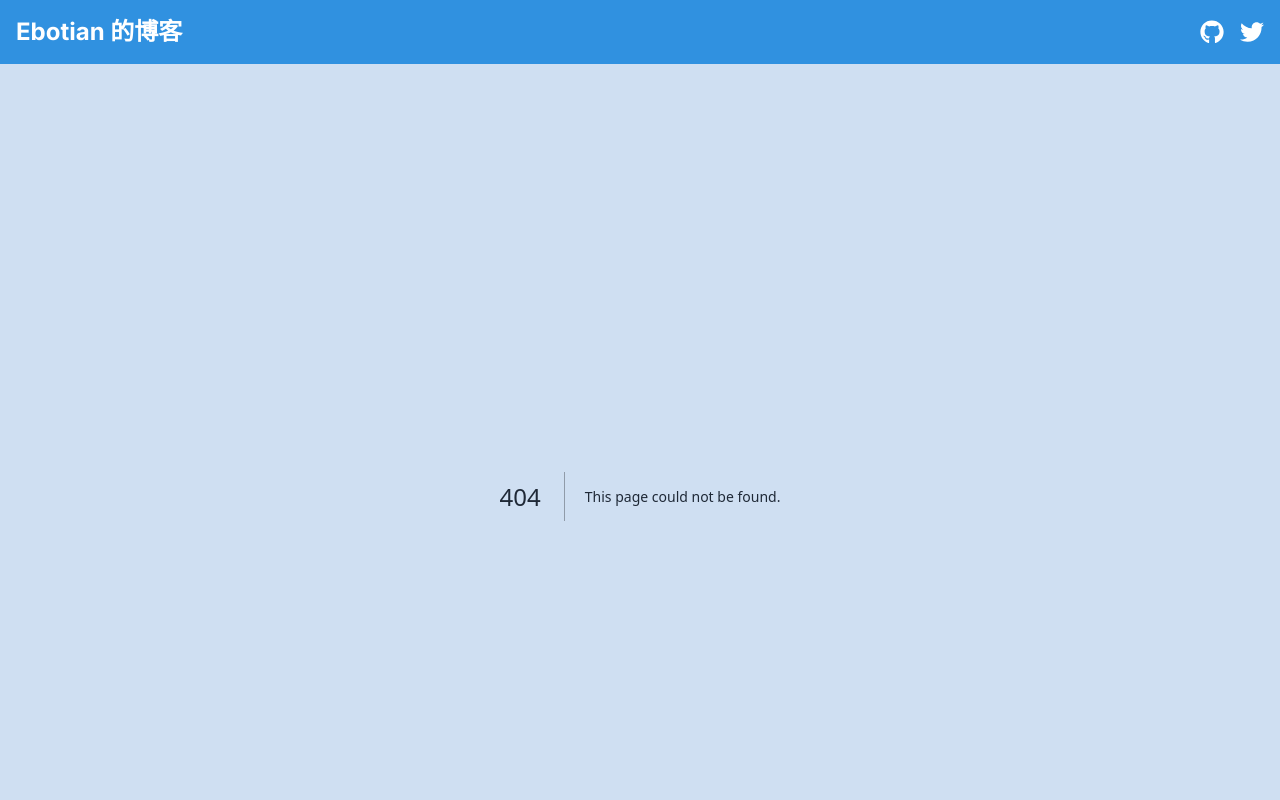
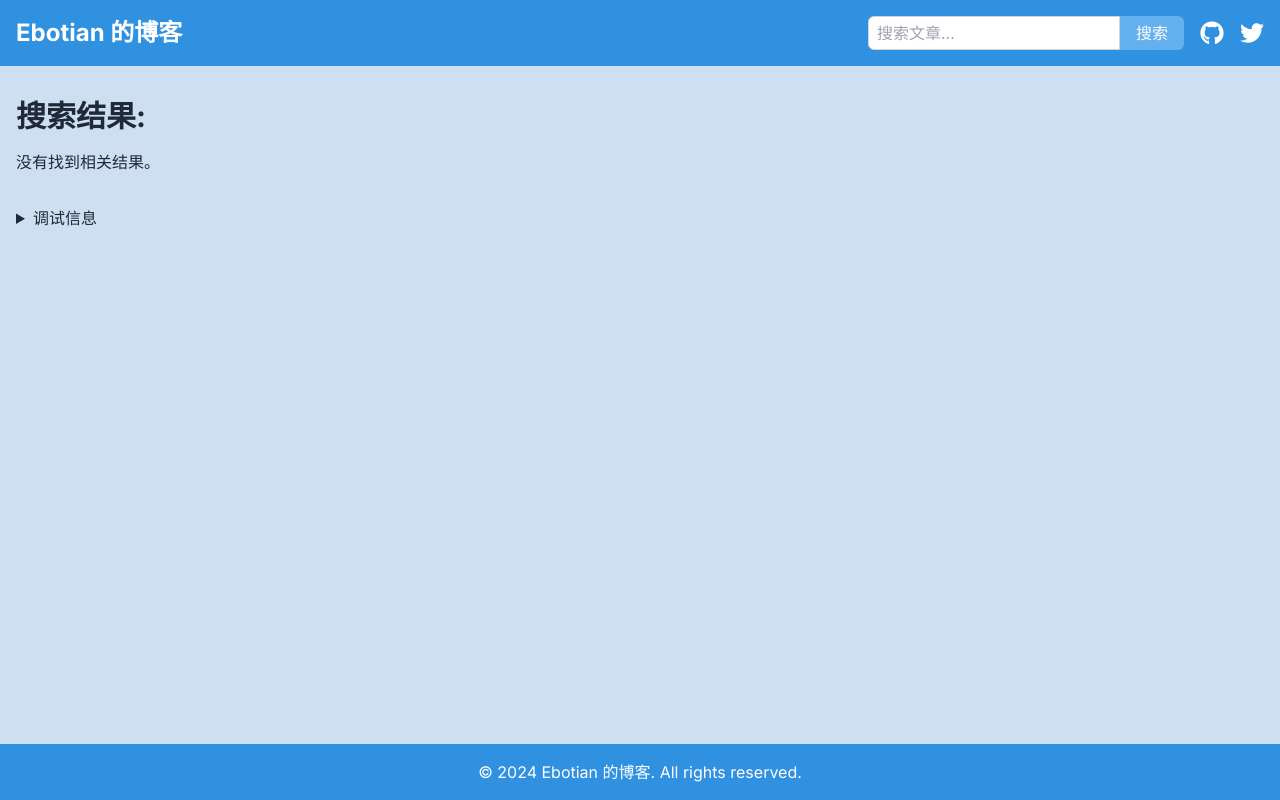
Before and after one commit to Ebotian/Ebotian.github.io, a Next.js app: page /search in a window 1280 px wide. Before the commit this address had no page. Shown: the top 800 px of the page. Built offline with nearby package versions, Linux system fonts and the light colour scheme.

Commit message:
搜索界面更新

```diff
--- a/package.json
+++ b/package.json
@@ -14,7 +14,9 @@
     "next": "14.2.11",
     "react": "^18",
     "react-dom": "^18",
+    "react-highlight-words": "^0.20.0",
     "react-icons": "^5.3.0",
+    "react-share": "^5.1.0",
     "remark": "^15.0.1",
     "remark-html": "^16.0.1"
   },
--- a/src/app/api/search/route.ts
+++ b/src/app/api/search/route.ts
@@ -6,10 +6,12 @@ export async function GET(request: Request) {
   const query = searchParams.get('q')
   const allPosts = getSortedPostsData()
 
-  const filteredPosts = allPosts.filter(post =>
-    post.title.toLowerCase().includes(query?.toLowerCase() || '') ||
-    post.id.toLowerCase().includes(query?.toLowerCase() || '')
-  )
+  const filteredPosts = allPosts.filter(post => {
+    const title = post.title?.toLowerCase() || ''
+    const id = post.id?.toLowerCase() || ''
+    const searchQuery = query?.toLowerCase() || ''
+    return title.includes(searchQuery) || id.includes(searchQuery)
+  })
 
   return NextResponse.json(filteredPosts)
 }
--- a/src/app/layout.tsx
+++ b/src/app/layout.tsx
@@ -3,6 +3,7 @@ import type { Metadata } from 'next'
 import { Inter } from 'next/font/google'
 import Link from 'next/link'
 import { FaGithub, FaTwitter } from 'react-icons/fa'
+import Search from '../components/Search'
 
 const inter = Inter({ subsets: ['latin'] })
 
@@ -17,11 +18,13 @@ export default function RootLayout({
   children: React.ReactNode
 }) {
   return (
-    <html lang="zh">
-      <body className={`${inter.className} bg-background text-gray-800`}>
+    <html lang="zh" className="h-full">
+      <body className={`${inter.className} flex flex-col min-h-full bg-background text-gray-800`}>
         <nav className="bg-primary text-white p-4">
-          <div className="container mx-auto flex justify-between items-center">
-            <Link href="/" className="text-2xl font-bold hover:text-secondary">Ebotian 的博客</Link>
+          <div className="container mx-auto flex flex-col md:flex-row justify-between items-center">
+            <Link href="/" className="text-2xl font-bold hover:text-secondary mb-4 md:mb-0">Ebotian 的博客</Link>
+            <div className="flex flex-col md:flex-row items-center space-y-4 md:space-y-0 md:space-x-4">
+              <Search />
               <div className="flex items-center space-x-4">
                 <Link href="https://github.com/Ebotian" target="_blank" rel="noopener noreferrer">
                   <FaGithub className="text-2xl hover:text-secondary" />
@@ -31,11 +34,12 @@ export default function RootLayout({
                 </Link>
               </div>
             </div>
+          </div>
         </nav>
-        <main className="container mx-auto px-4 py-8">
+        <main className="flex-grow container mx-auto px-4 py-8">
           {children}
         </main>
-        <footer className="bg-primary text-white p-4 mt-8">
+        <footer className="bg-primary text-white p-4 mt-auto">
           <div className="container mx-auto text-center">
             © 2024 Ebotian 的博客. All rights reserved.
           </div>
--- a/src/app/posts/[...id]/page.tsx
+++ b/src/app/posts/[...id]/page.tsx
@@ -1,14 +1,17 @@
 import { getAllPostIds, getPostData } from '../../../lib/posts'
 import Link from 'next/link'
+import ShareButtons from '../../../components/ShareButtons'
 
 export default async function Post({ params }: { params: { id: string[] } }) {
   const postData = await getPostData(params.id)
+  const title = postData.title || decodeURIComponent(params.id[params.id.length - 1])
   return (
     <article className="prose lg:prose-xl mx-auto bg-white shadow-lg rounded-lg p-8">
       <Link href="/" className="text-secondary hover:text-primary mb-4 inline-block">&larr; 返回首页</Link>
-      <h1 className="text-4xl font-bold mb-4 text-primary">{postData.title || postData.id}</h1>
+      <h1 className="text-4xl font-bold mb-4 text-primary">{title}</h1>
       {postData.date && <p className="text-gray-500 mb-8">{postData.date}</p>}
       <div className="text-gray-700" dangerouslySetInnerHTML={{ __html: postData.contentHtml }} />
+      <ShareButtons title={title} />
     </article>
   )
 }
--- /dev/null
+++ b/src/app/search/page.tsx
@@ -0,0 +1,55 @@
+'use client'
+
+import { useState, useEffect } from 'react'
+import Link from 'next/link'
+import { useSearchParams } from 'next/navigation'
+import Highlighter from 'react-highlight-words'
+
+export default function SearchResults() {
+  const [results, setResults] = useState([])
+  const [debug, setDebug] = useState('')
+  const searchParams = useSearchParams()
+  const query = searchParams.get('q') || ''
+
+  useEffect(() => {
+    if (query) {
+      fetch(`/api/search?q=${encodeURIComponent(query)}`)
+        .then(res => res.json())
+        .then(data => {
+          setResults(data)
+          setDebug(JSON.stringify(data, null, 2))
+        })
+    }
+  }, [query])
+
+  return (
+    <div>
+      <h1 className="text-3xl font-bold mb-4">搜索结果: {query}</h1>
+      {results.length > 0 ? (
+        <ul className="space-y-4">
+          {results.map((post: any, index: number) => (
+            <li key={post.id || index} className="bg-white shadow rounded-lg p-4">
+              <Link href={`/posts/${encodeURIComponent(post.id || '')}`}>
+                <h2 className="text-xl font-semibold text-primary hover:text-secondary">
+                  <Highlighter
+                    highlightClassName="bg-yellow-200"
+                    searchWords={[query]}
+                    autoEscape={true}
+                    textToHighlight={post.title || post.id || `未知标题 ${index + 1}`}
+                  />
+                </h2>
+              </Link>
+              {post.date && <p className="text-gray-500 text-sm">{post.date}</p>}
+            </li>
+          ))}
+        </ul>
+      ) : (
+        <p>没有找到相关结果。</p>
+      )}
+      <details className="mt-8">
+        <summary className="cursor-pointer">调试信息</summary>
+        <pre className="bg-gray-100 p-4 mt-2 rounded">{debug}</pre>
+      </details>
+    </div>
+  )
+}
--- /dev/null
+++ b/src/components/Search.tsx
@@ -0,0 +1,38 @@
+'use client'
+
+import { useState, KeyboardEvent } from 'react'
+import { useRouter } from 'next/navigation'
+
+export default function Search() {
+  const [searchTerm, setSearchTerm] = useState('')
+  const router = useRouter()
+
+  const handleSearch = () => {
+    if (searchTerm.trim()) {
+      router.push(`/search?q=${encodeURIComponent(searchTerm.trim())}`)
+    }
+  }
+
+  const handleKeyDown = (e: KeyboardEvent<HTMLInputElement>) => {
+    if (e.key === 'Enter') {
+      e.preventDefault()
+      handleSearch()
+    }
+  }
+
+  return (
+    <form onSubmit={(e) => { e.preventDefault(); handleSearch(); }} className="flex">
+      <input
+        type="text"
+        value={searchTerm}
+        onChange={(e) => setSearchTerm(e.target.value)}
+        onKeyDown={handleKeyDown}
+        placeholder="搜索文章..."
+        className="px-2 py-1 border border-gray-300 rounded-l-md focus:outline-none focus:ring-2 focus:ring-primary text-gray-800"
+      />
+      <button type="submit" className="bg-secondary text-white px-4 py-1 rounded-r-md hover:bg-primary transition-colors">
+        搜索
+      </button>
+    </form>
+  )
+}
--- /dev/null
+++ b/src/components/ShareButtons.tsx
@@ -0,0 +1,28 @@
+'use client'
+
+import {
+  FacebookShareButton,
+  TwitterShareButton,
+  LinkedinShareButton,
+  FacebookIcon,
+  TwitterIcon,
+  LinkedinIcon,
+} from 'react-share'
+
+export default function ShareButtons({ title }: { title: string }) {
+  const url = typeof window !== 'undefined' ? window.location.href : ''
+
+  return (
+    <div className="flex space-x-4 mt-8">
+      <FacebookShareButton url={url} quote={title}>
+        <FacebookIcon size={32} round />
+      </FacebookShareButton>
+      <TwitterShareButton url={url} title={title}>
+        <TwitterIcon size={32} round />
+      </TwitterShareButton>
+      <LinkedinShareButton url={url} title={title}>
+        <LinkedinIcon size={32} round />
+      </LinkedinShareButton>
+    </div>
+  )
+}
```
Also changed, not shown: 2 other files (tests, documents, lock files or other folders). Lines whose indentation alone changed are shown as unchanged.
